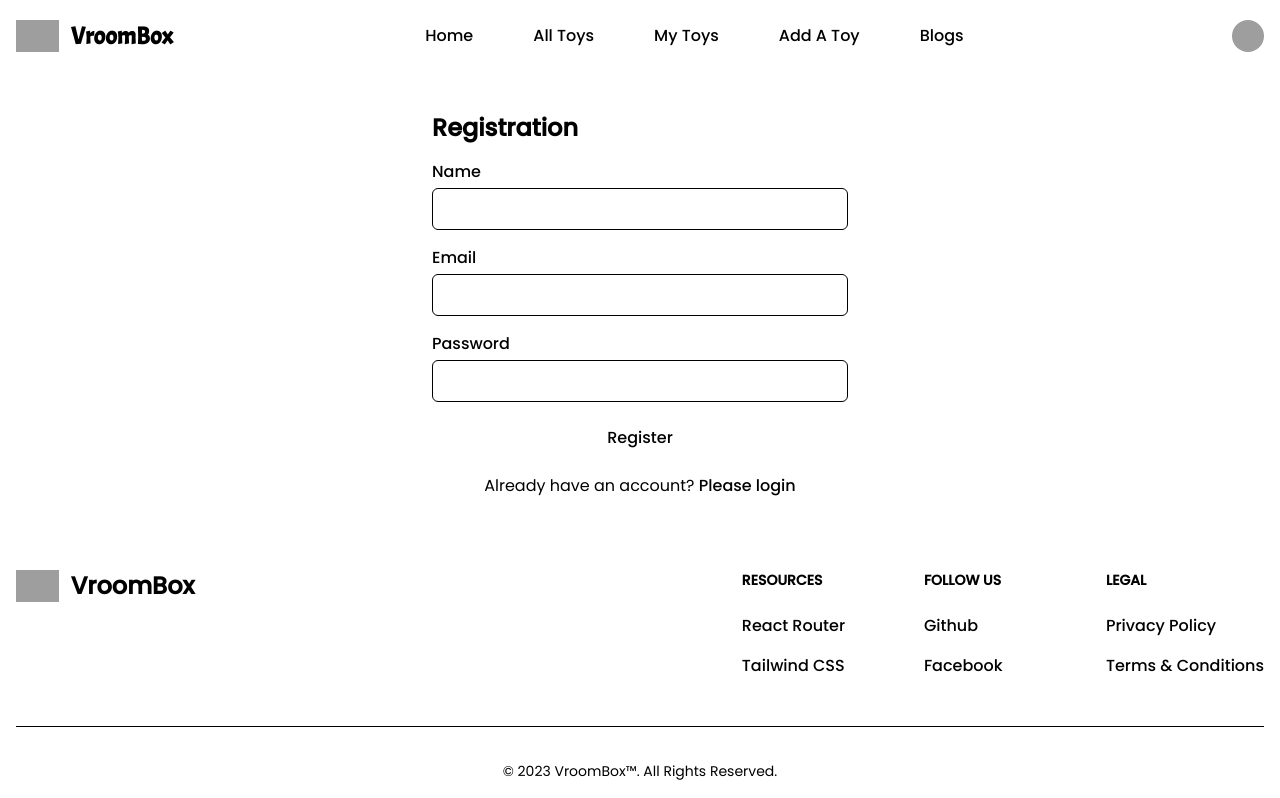
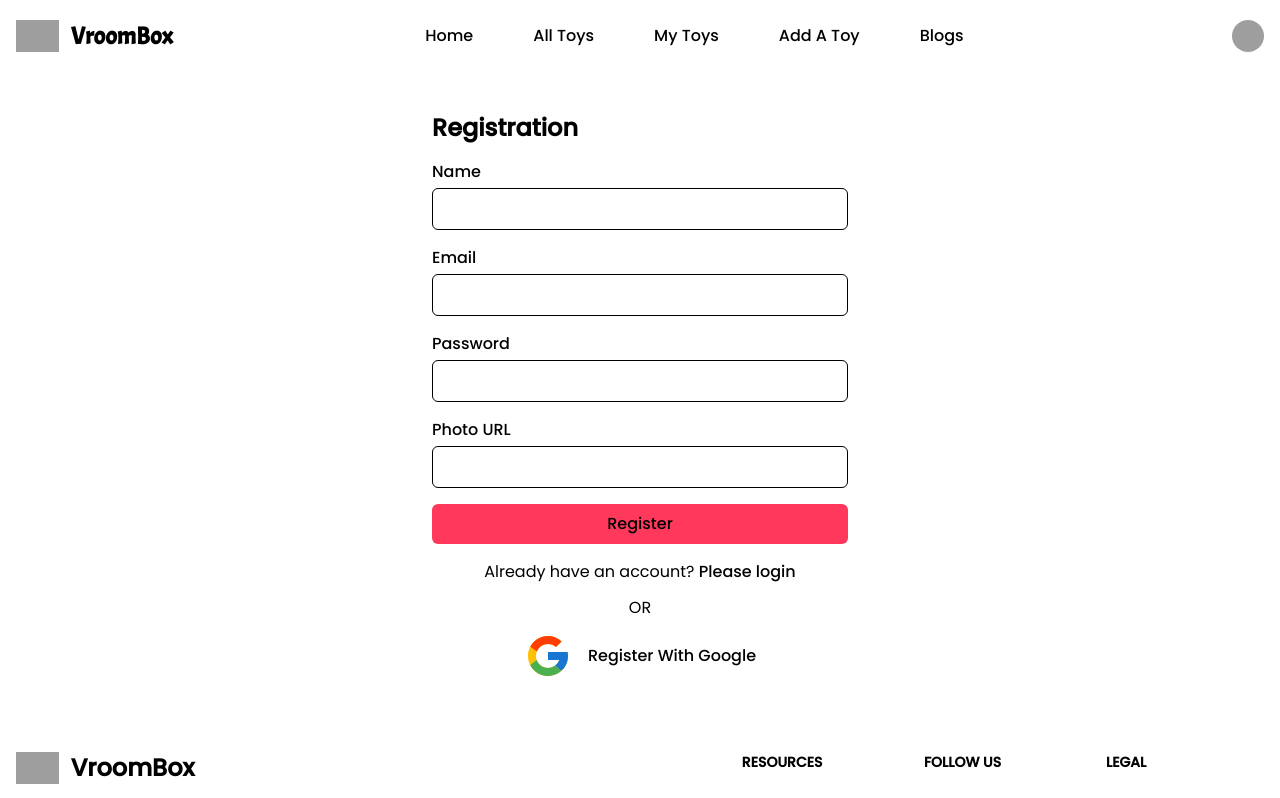
Before and after one commit to Shahariarshanto/VroomBox, a React (Vite) app: page /register in a window 1280 px wide. Shown: the top 798 px of the page. Built offline with nearby package versions, Linux system fonts and the light colour scheme; grey boxes are pictures that could not be loaded.

Commit message:
Regestion Component Added

```diff
--- a/package.json
+++ b/package.json
@@ -18,6 +18,7 @@
     "match-sorter": "^6.3.1",
     "react": "^18.2.0",
     "react-dom": "^18.2.0",
+    "react-icons": "^4.8.0",
     "react-router-dom": "^6.11.1",
     "sort-by": "^1.2.0"
   },
--- a/src/components/pages/LoginRegistration/Login.jsx
+++ b/src/components/pages/LoginRegistration/Login.jsx
@@ -73,11 +73,40 @@ const Login = () => {
         </div>
       </form>
       <p className="mt-4 text-gray-600 text-center">
-        Already have an account?{" "}
+        Don't have an account?{" "}
         <Link to="/register" className="text-blue-500 font-medium">
           Please register
         </Link>
       </p>
+      <div className="text-center my-3">OR</div>
+      <div className="flex justify-center ">
+        <button className=" flex items-center gap-4 text-white font-medium  px-4 rounded-md  transition-colors">
+          <svg
+            xmlns="http://www.w3.org/2000/svg"
+            width="48"
+            height="48"
+            viewBox="0 0 48 48"
+          >
+            <path
+              fill="#FFC107"
+              d="M43.611 20.083H42V20H24v8h11.303c-1.649 4.657-6.08 8-11.303 8c-6.627 0-12-5.373-12-12s5.373-12 12-12c3.059 0 5.842 1.154 7.961 3.039l5.657-5.657C34.046 6.053 29.268 4 24 4C12.955 4 4 12.955 4 24s8.955 20 20 20s20-8.955 20-20c0-1.341-.138-2.65-.389-3.917z"
+            />
+            <path
+              fill="#FF3D00"
+              d="m6.306 14.691l6.571 4.819C14.655 15.108 18.961 12 24 12c3.059 0 5.842 1.154 7.961 3.039l5.657-5.657C34.046 6.053 29.268 4 24 4C16.318 4 9.656 8.337 6.306 14.691z"
+            />
+            <path
+              fill="#4CAF50"
+              d="M24 44c5.166 0 9.86-1.977 13.409-5.192l-6.19-5.238A11.91 11.91 0 0 1 24 36c-5.202 0-9.619-3.317-11.283-7.946l-6.522 5.025C9.505 39.556 16.227 44 24 44z"
+            />
+            <path
+              fill="#1976D2"
+              d="M43.611 20.083H42V20H24v8h11.303a12.04 12.04 0 0 1-4.087 5.571l.003-.002l6.19 5.238C36.971 39.205 44 34 44 24c0-1.341-.138-2.65-.389-3.917z"
+            />
+          </svg>
+          Login With Google
+        </button>
+      </div>
     </div>
   );
 };
--- a/src/components/pages/LoginRegistration/Registration.jsx
+++ b/src/components/pages/LoginRegistration/Registration.jsx
@@ -5,6 +5,7 @@ const Registration = () => {
   const [name, setName] = useState("");
   const [email, setEmail] = useState("");
   const [password, setPassword] = useState("");
+  const [photoURL, setPhotoURL] = useState("");
   const [errorMessage, setErrorMessage] = useState("");
 
   const handleNameChange = (e) => {
@@ -19,10 +20,14 @@ const Registration = () => {
     setPassword(e.target.value);
   };
 
+  const handlePhotoURLChange = (e) => {
+    setPhotoURL(e.target.value);
+  };
+
   const handleSubmit = (e) => {
     e.preventDefault();
 
-    if (name === "" || email === "" || password === "") {
+    if (name === "" || email === "" || password === "" || photoURL === "") {
       setErrorMessage("Please fill in all fields");
       return;
     }
@@ -31,11 +36,13 @@ const Registration = () => {
     console.log("Name:", name);
     console.log("Email:", email);
     console.log("Password:", password);
+    console.log("Photo URL:", photoURL);
 
     // Reset form fields and error message
     setName("");
     setEmail("");
     setPassword("");
+    setPhotoURL("");
     setErrorMessage("");
   };
 
@@ -82,11 +89,24 @@ const Registration = () => {
             required
           />
         </div>
-        {errorMessage && <p className="text-red-500 text-sm">{errorMessage}</p>}
+        <div>
+          <label htmlFor="photoURL" className="block text-gray-700 font-medium">
+            Photo URL
+          </label>
+          <input
+            type="text"
+            id="photoURL"
+            value={photoURL}
+            onChange={handlePhotoURLChange}
+            className="w-full border border-gray-300 rounded-md px-3 py-2 mt-1 focus:outline-none focus:ring focus:ring-blue-200"
+            required
+          />
+        </div>
+        {errorMessage && <p className="text-sm text-red-500">{errorMessage}</p>}
         <div>
           <button
             type="submit"
-            className="w-full bg-blue-500 text-white font-medium py-2 px-4 rounded-md hover:bg-blue-600 transition-colors"
+            className="w-full bg-primary text-white font-medium py-2 px-4 rounded-md hover:bg-blue-600 transition-colors"
           >
             Register
           </button>
@@ -98,6 +118,35 @@ const Registration = () => {
           Please login
         </Link>
       </p>
+      <div className="text-center my-3">OR</div>
+      <div className="flex justify-center ">
+        <button className=" flex items-center gap-4 text-white font-medium  px-4 rounded-md  transition-colors">
+          <svg
+            xmlns="http://www.w3.org/2000/svg"
+            width="48"
+            height="48"
+            viewBox="0 0 48 48"
+          >
+            <path
+              fill="#FFC107"
+              d="M43.611 20.083H42V20H24v8h11.303c-1.649 4.657-6.08 8-11.303 8c-6.627 0-12-5.373-12-12s5.373-12 12-12c3.059 0 5.842 1.154 7.961 3.039l5.657-5.657C34.046 6.053 29.268 4 24 4C12.955 4 4 12.955 4 24s8.955 20 20 20s20-8.955 20-20c0-1.341-.138-2.65-.389-3.917z"
+            />
+            <path
+              fill="#FF3D00"
+              d="m6.306 14.691l6.571 4.819C14.655 15.108 18.961 12 24 12c3.059 0 5.842 1.154 7.961 3.039l5.657-5.657C34.046 6.053 29.268 4 24 4C16.318 4 9.656 8.337 6.306 14.691z"
+            />
+            <path
+              fill="#4CAF50"
+              d="M24 44c5.166 0 9.86-1.977 13.409-5.192l-6.19-5.238A11.91 11.91 0 0 1 24 36c-5.202 0-9.619-3.317-11.283-7.946l-6.522 5.025C9.505 39.556 16.227 44 24 44z"
+            />
+            <path
+              fill="#1976D2"
+              d="M43.611 20.083H42V20H24v8h11.303a12.04 12.04 0 0 1-4.087 5.571l.003-.002l6.19 5.238C36.971 39.205 44 34 44 24c0-1.341-.138-2.65-.389-3.917z"
+            />
+          </svg>
+          Register With Google
+        </button>
+      </div>
     </div>
   );
 };
```
Also changed, not shown: 1 other file (tests, documents, lock files or other folders).
